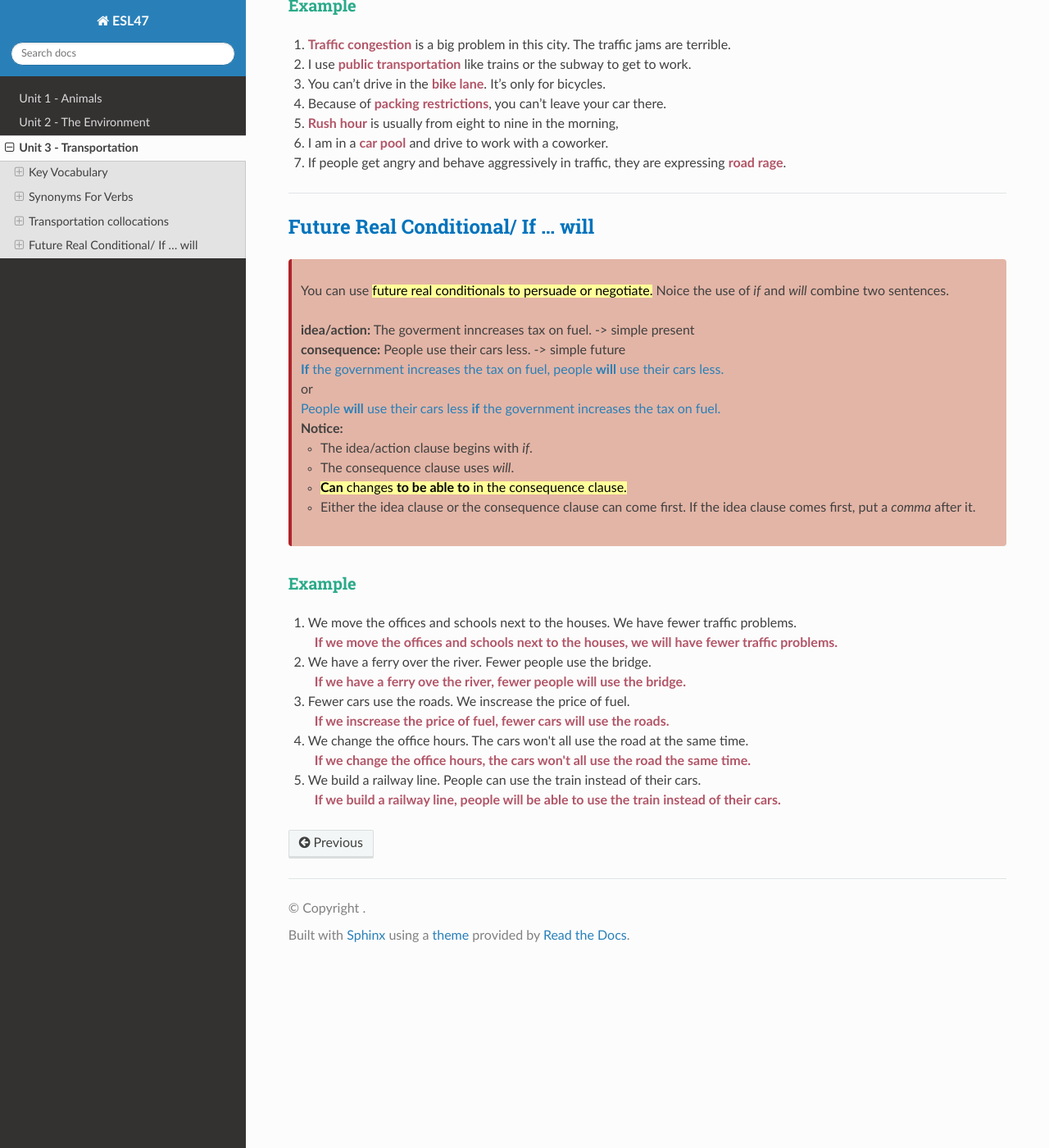
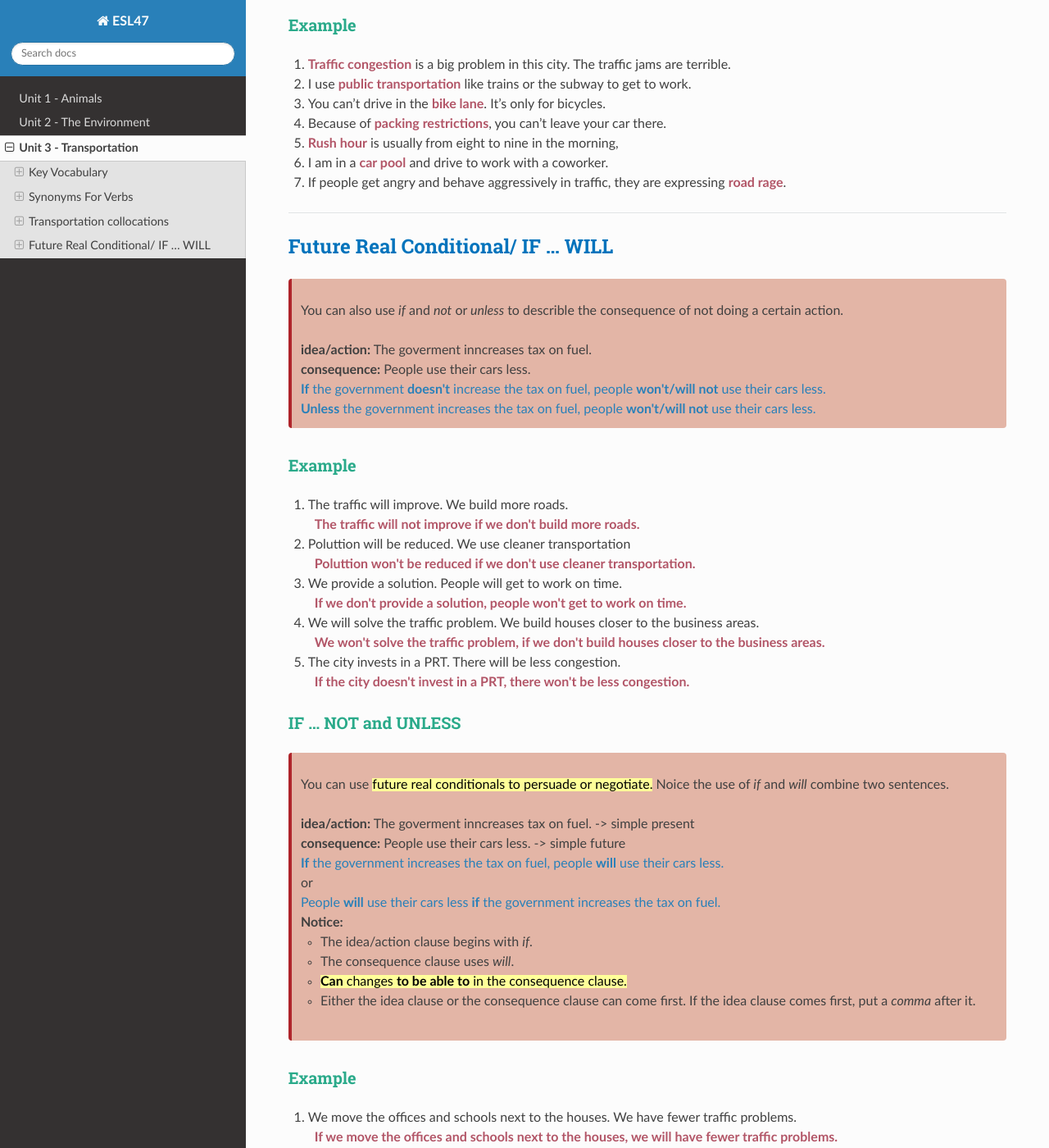
Before and after one commit to vpa24/ESL-47---Intermediate-Low-Integrated-Reading-Writing, a Sphinx documentation site: the page built from docs/source/unit3.md, in a window 1280 px wide and 1400 px high, scrolled down 2504 px. Shown: the whole window at 82% size. Built offline with Sphinx 7.4.7 and the Read the Docs theme 2.0.0, drawn with Linux system fonts in a browser that asks for light colours; some of the changed text lies outside the part shown.

Commit message:
if ... not

```diff
--- a/docs/source/unit3.md
+++ b/docs/source/unit3.md
@@ -6,6 +6,7 @@
   - [Quizlet link to study the Unit 3 Words](#quizlet-link-to-study-the-unit-3-words)
 - [Synonyms For Verbs](#synonyms-for-verbs)
 - [Transportation collocations](#transportation-collocations)
+- [Future Real Conditional/ IF … WILL](#future-real-conditional-if-will)
 
 ---
 
@@ -110,7 +111,34 @@
 
 ---
 
-## Future Real Conditional/ If ... will
+## Future Real Conditional/ IF ... WILL
+
+<div class="warning" style='background-color:#e3b5a6; border-left: solid #af242a 4px; border-radius: 4px; padding:0.7em; margin-bottom:2em;'>
+<p style='margin-top:1em;'>
+You can also use <i>if</i> and <i>not</i> or <i>unless</i> to describle the consequence of not doing a certain action.
+	<div><b>idea/action:</b> The goverment inncreases tax on fuel.</div>
+	<div><b>consequence:</b> People use their cars less.</div>
+	<div class="color-blue"><b>If</b> the government <b>doesn't</b> increase the tax on fuel, people <b>won't/will not</b> use their cars less.</div>
+	<div class="color-blue"><b>Unless</b> the government increases the tax on fuel, people <b>won't/will not</b> use their cars less.</div>
+</p>
+</div>
+
+### Example
+
+<ol>
+   <li>The traffic will improve. We build more roads.</li>
+   <strong class="ml-2em">The traffic will not improve if we don't build more roads.</strong>
+   <li>Poluttion will be reduced. We use cleaner transportation</li>
+   <strong class="ml-2em">Poluttion won't be reduced if we don't use cleaner transportation.</strong>
+   <li>We provide a solution. People will get to work on time.</li>
+   <strong class="ml-2em">If we don't provide a solution, people won't get to work on time.</strong>
+   <li>We will solve the traffic problem. We build houses closer to the business areas.</li>
+   <strong class="ml-2em">We won't solve the traffic problem, if we don't build houses closer to the business areas.</strong>
+   <li>The city invests in a PRT. There will be less congestion.</li>
+   <strong class="ml-2em">If the city doesn't invest in a PRT, there won't be less congestion.</strong>
+</ol>
+
+### IF ... NOT and UNLESS
 
 <div class="warning" style='background-color:#e3b5a6; border-left: solid #af242a 4px; border-radius: 4px; padding:0.7em; margin-bottom:2em;'>
 <p style='margin-top:1em;'>
```
